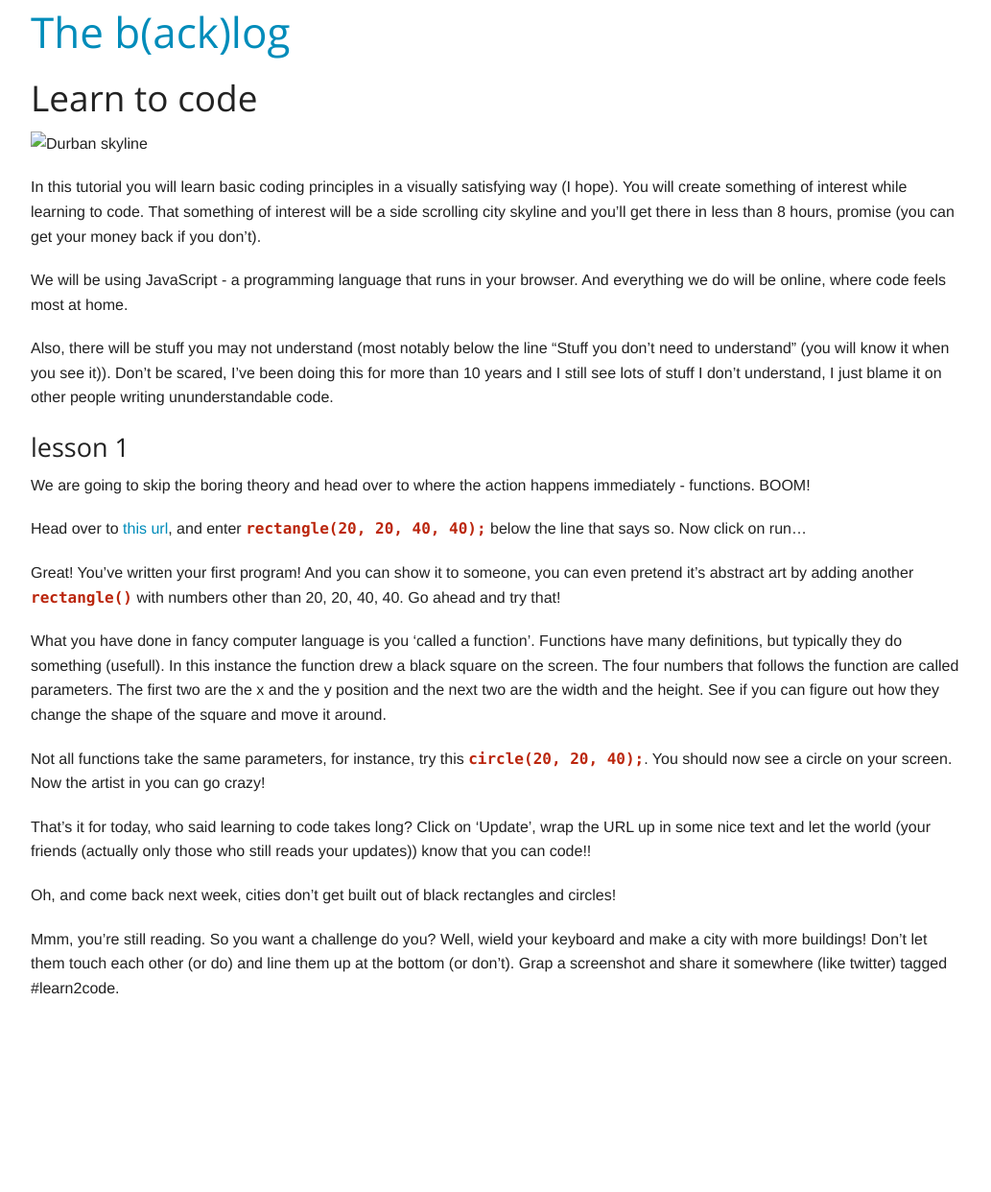
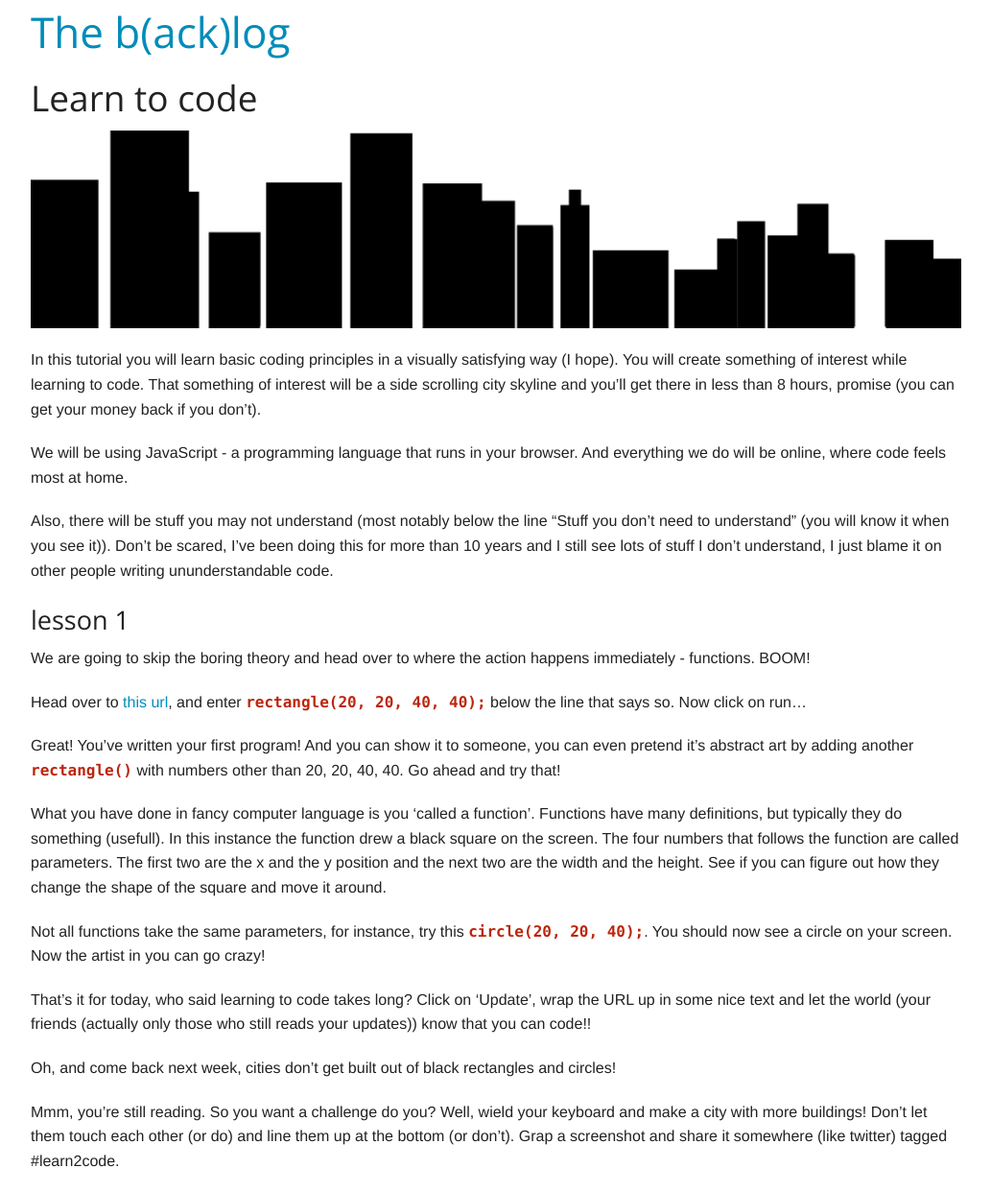
Before and after one commit to dirkcuys/thebacklog, a Jekyll site: the page built from _posts/2014-01-13-learn2code-lesson-1.md, in a window 1280 px wide. Shown: the whole page at 96% size, without its empty margins (123-1156 px from the left). Built offline with Jekyll 4.4.1, drawn with Linux system fonts in a browser that asks for light colours; nearby versions of some CDN libraries; library files that are not in the unit come from our copies; Markdown is read by kramdown in place of the engine named in the settings; before the commit the page ends 1062 px from its top, so only the background shows below that.

```diff
--- a/_posts/2014-01-13-learn2code-lesson-1.md
+++ b/_posts/2014-01-13-learn2code-lesson-1.md
@@ -14,7 +14,7 @@
 
 ## Learn to code
 
-![Durban skyline](//{{ site.url }}img/2014/01/dbn-skyline.png)
+![Durban skyline](//{{ site.url }}/img/2014/01/dbn-skyline.png)
 
 In this tutorial you will learn basic coding principles in a visually satisfying way (I hope). You will create something of interest while learning to code. That something of interest will be a side scrolling city skyline and you'll get there in less than 8 hours, promise (you can get your money back if you don't).
 
```
